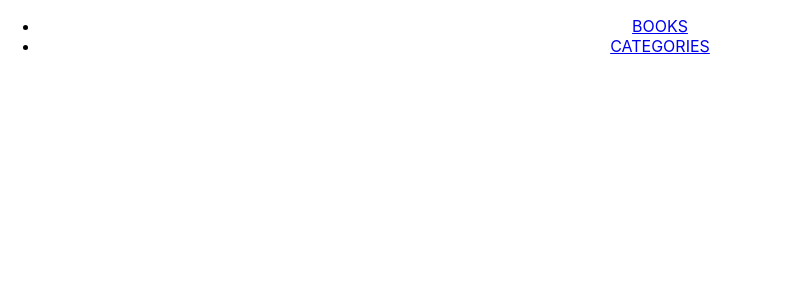
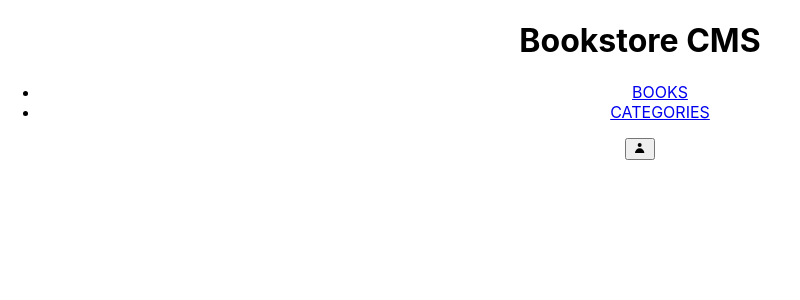
Before and after one commit to paulsaenzsucre/bookstore, a React (Create React App) app: page / in a window 1280 px wide. Shown: the top 300 px of the page, without its empty margins (0-800 px from the left). Built offline with nearby package versions, Linux system fonts and the light colour scheme; the HTML template or start-up script is replaced by a standard one.

Commit message:
Testing Header component rendering.

```diff
--- a/src/App.js
+++ b/src/App.js
@@ -1,10 +1,10 @@
 import './App.css';
-import Navbar from './components/Navbar';
+import Header from './components/Header';
 
 function App() {
   return (
     <div className="App">
-      <Navbar />
+      <Header />
     </div>
   );
 }
```
